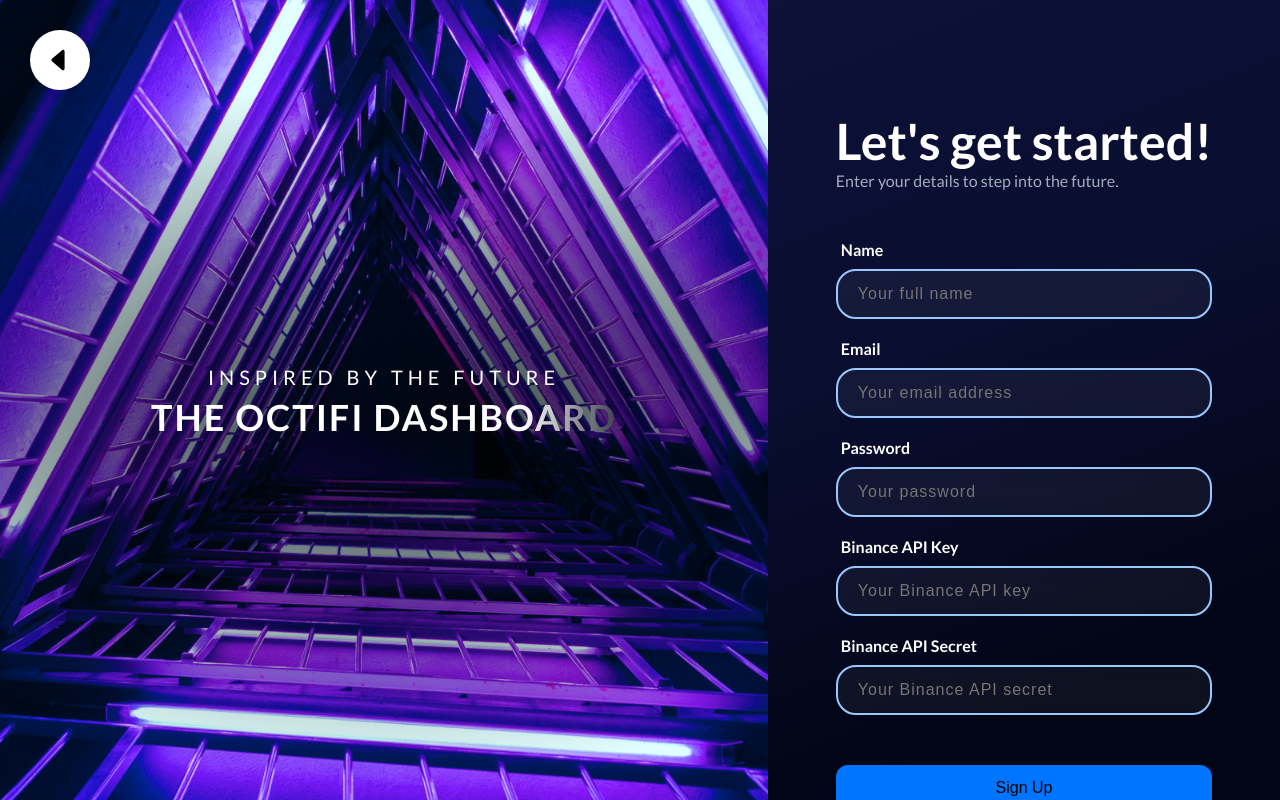
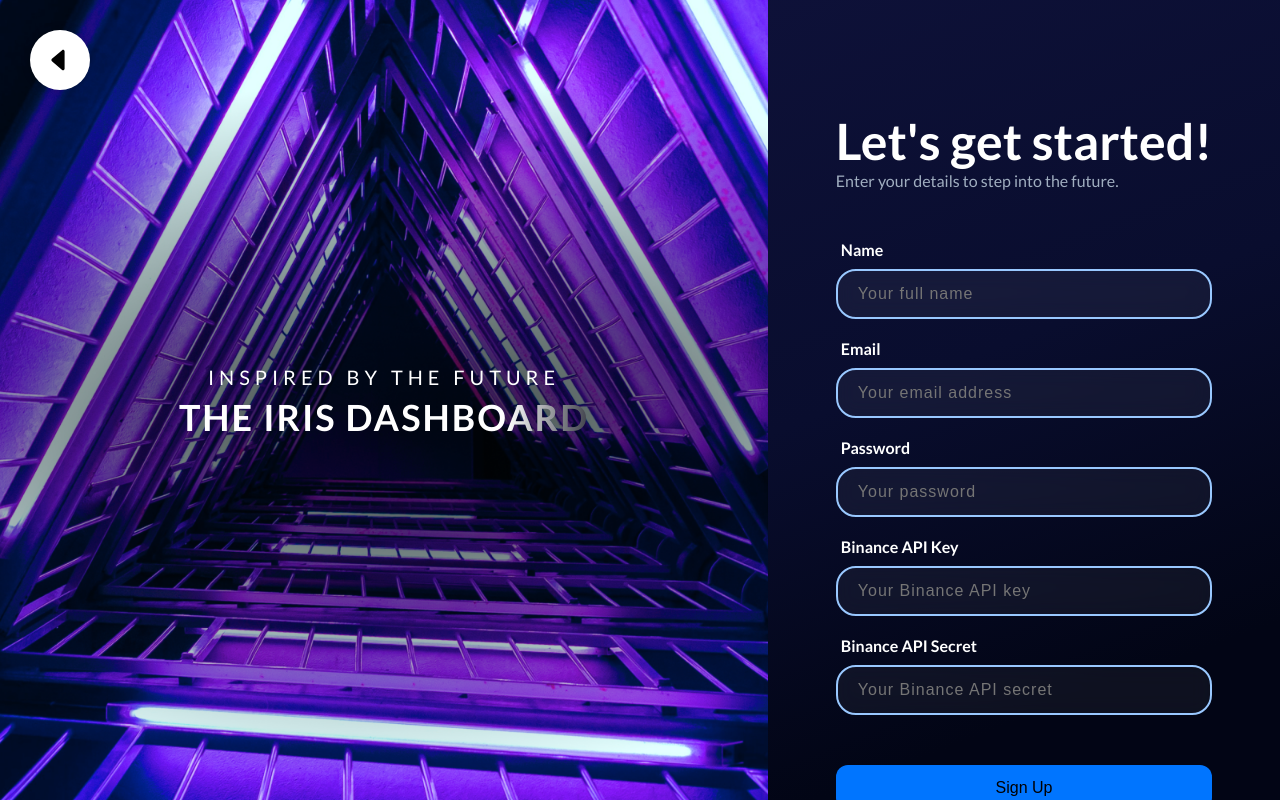
Before and after one commit to krishna-s11/iris, a React (Vite) app: page /auth/1 in a window 1280 px wide. Built offline with nearby package versions, Linux system fonts and the light colour scheme.

Commit message:
Branding changed

```diff
--- a/src/App.jsx
+++ b/src/App.jsx
@@ -9,12 +9,11 @@
 import PrivateRoute from './components/PrivateRoute'
 
 function App() {
-  const [count, setCount] = useState(0)
 
   return (
     <>
       <Routes>
-        <Route path="/" element={<LandingPage />}/>
+        {/* <Route path="/" element={<LandingPage />}/> */}
         <Route path="/auth/:type" element={<AuthPage />}/>
         <Route path="/dashboard/:page" element={<PrivateRoute><DashboardLayout /></PrivateRoute>}/>
       </Routes>
--- a/src/pages/AuthPage/AuthPage.jsx
+++ b/src/pages/AuthPage/AuthPage.jsx
@@ -17,7 +17,7 @@
             <IoCaretBackOutline />
           </div>
           <p>INSPIRED BY THE FUTURE</p>
-          <h1>THE OCTIFI DASHBOARD</h1>
+          <h1>THE IRIS DASHBOARD</h1>
         </div>
         <div className='auth_content'>
             {
```
